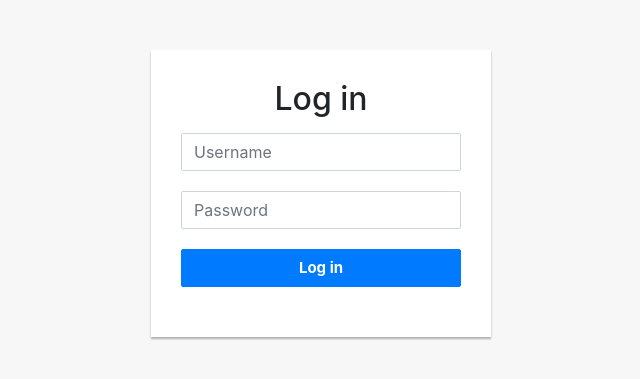
After one commit to LegeBeker/team-code-check, a PHP site: page /login-page.php in a window 1280 px wide. The commit adds this page. Shown: the top 379 px of the page, without its empty margins (319-959 px from the left). Run offline with PHP 8.4, Linux system fonts and the light colour scheme.

Commit message:
✨ Added login function

```diff
--- /dev/null
+++ b/login-page.php
@@ -0,0 +1,84 @@
+<!DOCTYPE html>
+<html lang="en">
+
+<head>
+    <meta charset="UTF-8">
+    <title>Login Page</title>
+    <link rel="stylesheet" href="https://stackpath.bootstrapcdn.com/bootstrap/4.5.2/css/bootstrap.min.css">
+    <link rel="stylesheet" href="https://cdnjs.cloudflare.com/ajax/libs/font-awesome/5.15.3/css/all.min.css">
+    <style>
+        body {
+            background: #f7f7f7;
+        }
+
+        .login-form {
+            width: 340px;
+            margin: 50px auto;
+            font-size: 15px;
+        }
+
+        .login-form form {
+            margin-bottom: 15px;
+            background: #fff;
+            box-shadow: 0px 2px 2px rgba(0, 0, 0, 0.3);
+            padding: 30px;
+        }
+
+        .login-form h2 {
+            margin: 0 0 15px;
+        }
+
+        .form-control,
+        .btn {
+            min-height: 38px;
+            border-radius: 2px;
+        }
+
+        .btn {
+            font-size: 15px;
+            font-weight: bold;
+        }
+
+        .form-group {
+            margin-bottom: 20px;
+        }
+
+        .form-group input[type="checkbox"] {
+            margin-top: 3px;
+        }
+
+        .small {
+            font-size: 12px;
+        }
+
+        .text-muted {
+            color: #999;
+        }
+    </style>
+</head>
+
+<body>
+    <?php if (isset($_GET['login-error']) && $_GET['login-error'] == 1) { ?>
+        <div class="alert alert-danger" role="alert">
+            <strong>Oh no!</strong> Your username or password is incorrect.
+        </div>
+    <?php } ?>
+
+    <div class="login-form">
+        <form action="/forms/login.php" method="post">
+            <h2 class="text-center">Log in</h2>
+            <div class="form-group">
+                <input name="username" type="username" class="form-control" placeholder="Username" required="required">
+            </div>
+            <div class="form-group">
+                <input name="password" type="password" class="form-control" placeholder="Password" required="required">
+            </div>
+            <div class="form-group">
+                <button type="submit" class="btn btn-primary btn-block">Log in</button>
+            </div>
+        </form>
+    </div>
+
+</body>
+
+</html>
```
Also changed, not shown: all-reports.php (+7 -5 lines), includes/header.php (+14 -1 lines), time-report.php (+14 -4 lines).
